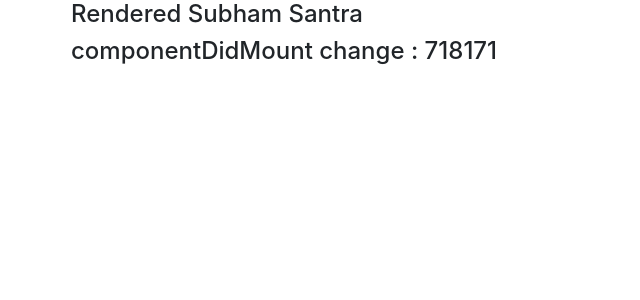
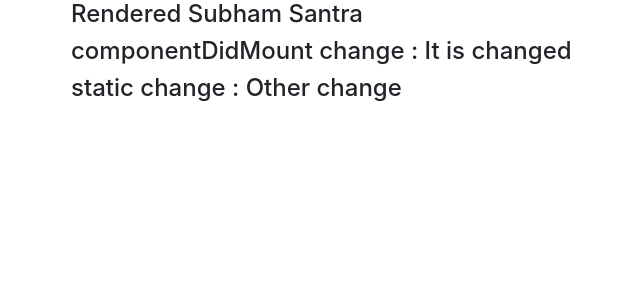
Before and after one commit to Subham1999/MY-REACT-WORKSPACE, a React (Create React App) app: page / in a window 1280 px wide. Shown: the top 300 px of the page, without its empty margins (14-654 px from the left). Built offline with nearby package versions, Linux system fonts and the light colour scheme.

Commit message:
README and LifeCycle changes

```diff
--- a/components/lesson_6/LifeCycle.js
+++ b/components/lesson_6/LifeCycle.js
@@ -9,7 +9,8 @@ class LifeCycle extends React.Component {
 
     this.state = {
       myName: 'Subham Santra',
-      val1: '8181',
+      val1: 'It will be changed! wait 4s',
+      val2: 'static change??',
     };
     console.log('constructor');
   }
@@ -19,7 +20,7 @@ class LifeCycle extends React.Component {
    */
   static getDerivedStateFromProps(props, state) {
     console.log('getDerivedStateFromProps');
-    return state;
+    return { val2: 'Other change' };
   }
 
   /**
@@ -31,6 +32,7 @@ class LifeCycle extends React.Component {
       <React.Fragment>
         <h4>Rendered {this.state.myName}</h4>
         <h4>componentDidMount change : {this.state.val1}</h4>
+        <h4>static change : {this.state.val2}</h4>
       </React.Fragment>
     );
   }
@@ -42,9 +44,9 @@ class LifeCycle extends React.Component {
     console.log('componentDidMount');
     setTimeout(() => {
       this.setState({
-        val1: 718171,
+        val1: 'It is changed',
       });
-    }, 3000);
+    }, 4000);
   }
 }
 
```
Also changed, not shown: 1 other file (tests, documents, lock files or other folders).
